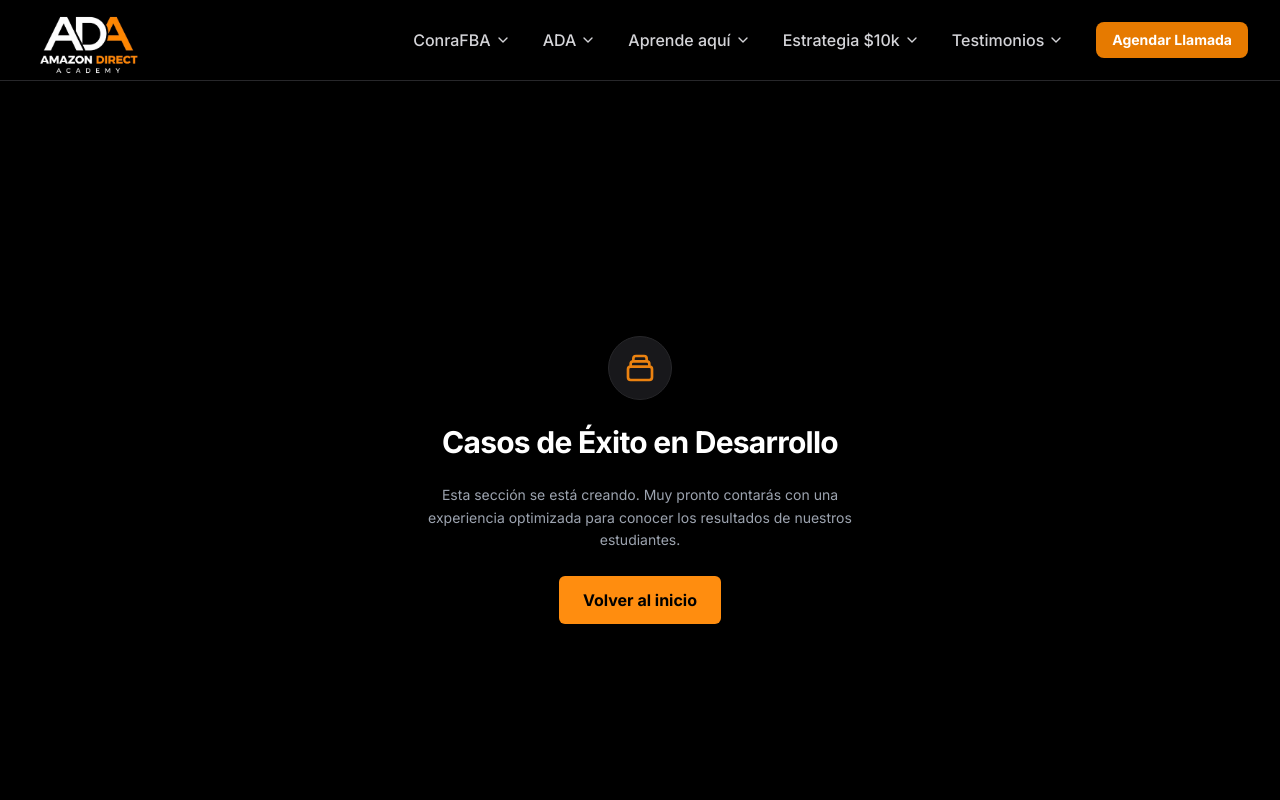
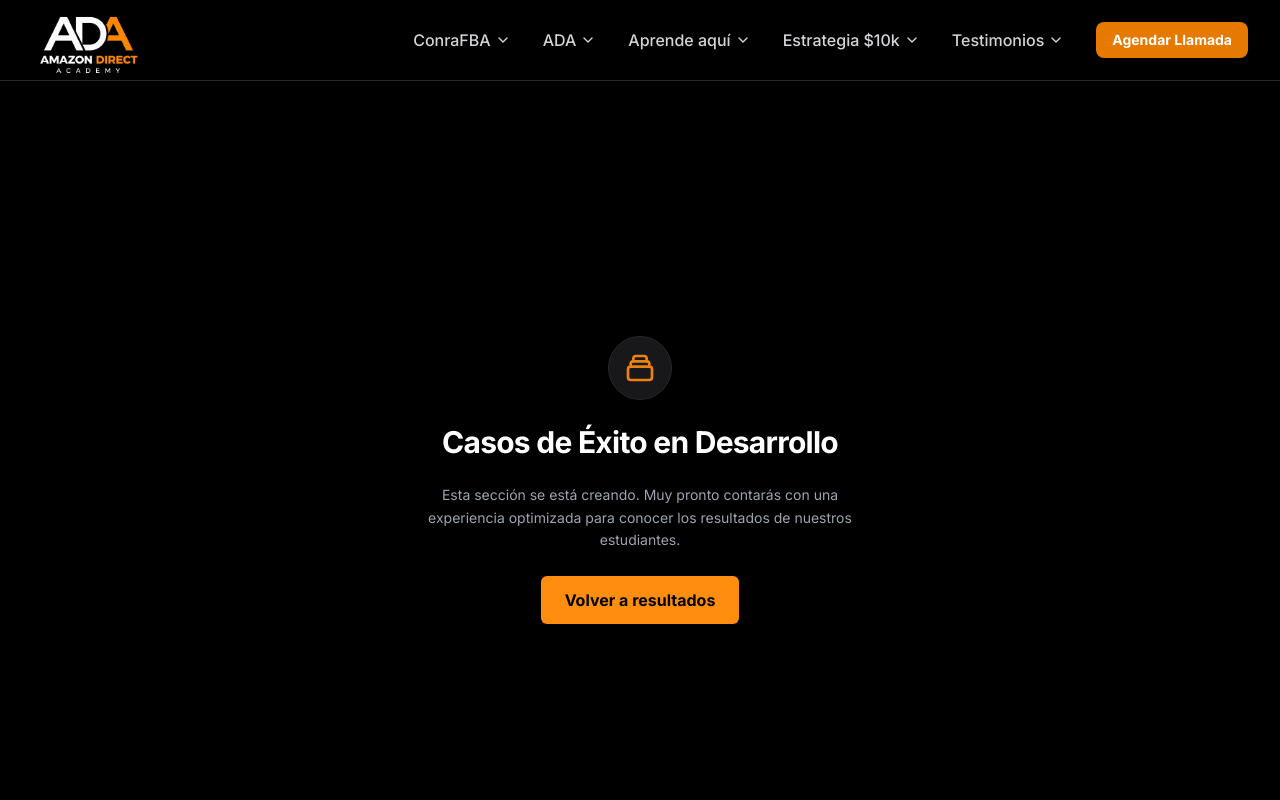
Before and after one commit to leonboterofelipe-design/conraLanding, a Next.js app in the folder conra-fba-website/: page /casos-de-exito in a window 1280 px wide. Shown: the top 800 px of the page. Built offline with nearby package versions, Linux system fonts and the light colour scheme.

Commit message:
Resultados

```diff
--- a/conra-fba-website/app/casos-de-exito/page.js
+++ b/conra-fba-website/app/casos-de-exito/page.js
@@ -16,10 +16,10 @@ export default function ConstruccionPage() {
         </p>
         <div>
           <Link
-            href="/"
+            href="/resultados"
             className="inline-block bg-[#FF8D0F] text-black font-bold py-3 px-6 rounded-md hover:opacity-90 transition-opacity"
           >
-            Volver al inicio
+            Volver a resultados
           </Link>
         </div>
       </div>
--- a/conra-fba-website/components/sections/poruqeLoHago.js
+++ b/conra-fba-website/components/sections/poruqeLoHago.js
@@ -99,7 +99,7 @@ export default function PorQueLoHagoPage() {
               <span className="text-[#FF8D0F] text-xs font-bold uppercase tracking-[0.2em]">Testimonios</span>
               <h3 className="mt-2 text-2xl md:text-3xl font-black text-zinc-950">Estudiantes que encontraron dirección real</h3>
             </div>
-            <Link href="/casos-de-exito" className="hidden sm:inline-flex items-center text-sm font-bold text-zinc-900 hover:text-[#FF8D0F] transition-colors">
+            <Link href="/resultados" className="hidden sm:inline-flex items-center text-sm font-bold text-zinc-900 hover:text-[#FF8D0F] transition-colors">
               Ver más casos de éxito →
             </Link>
           </div>
```
